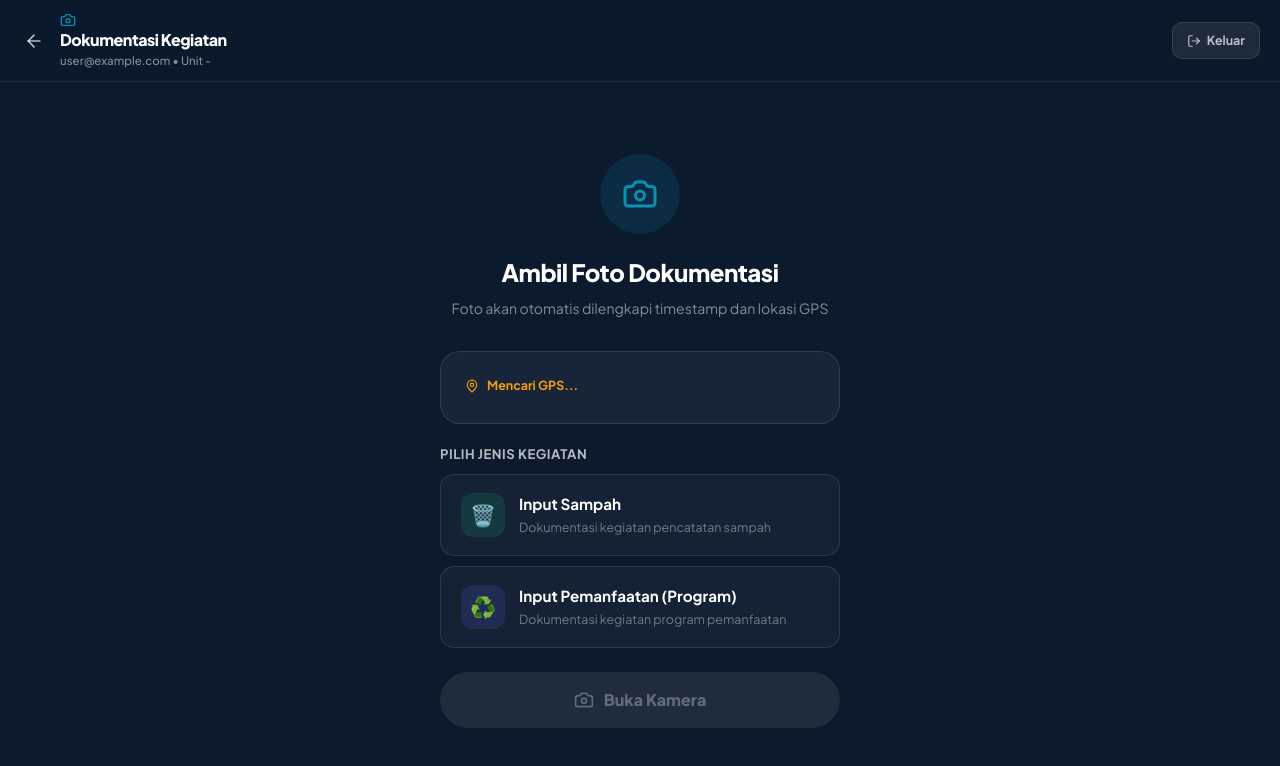
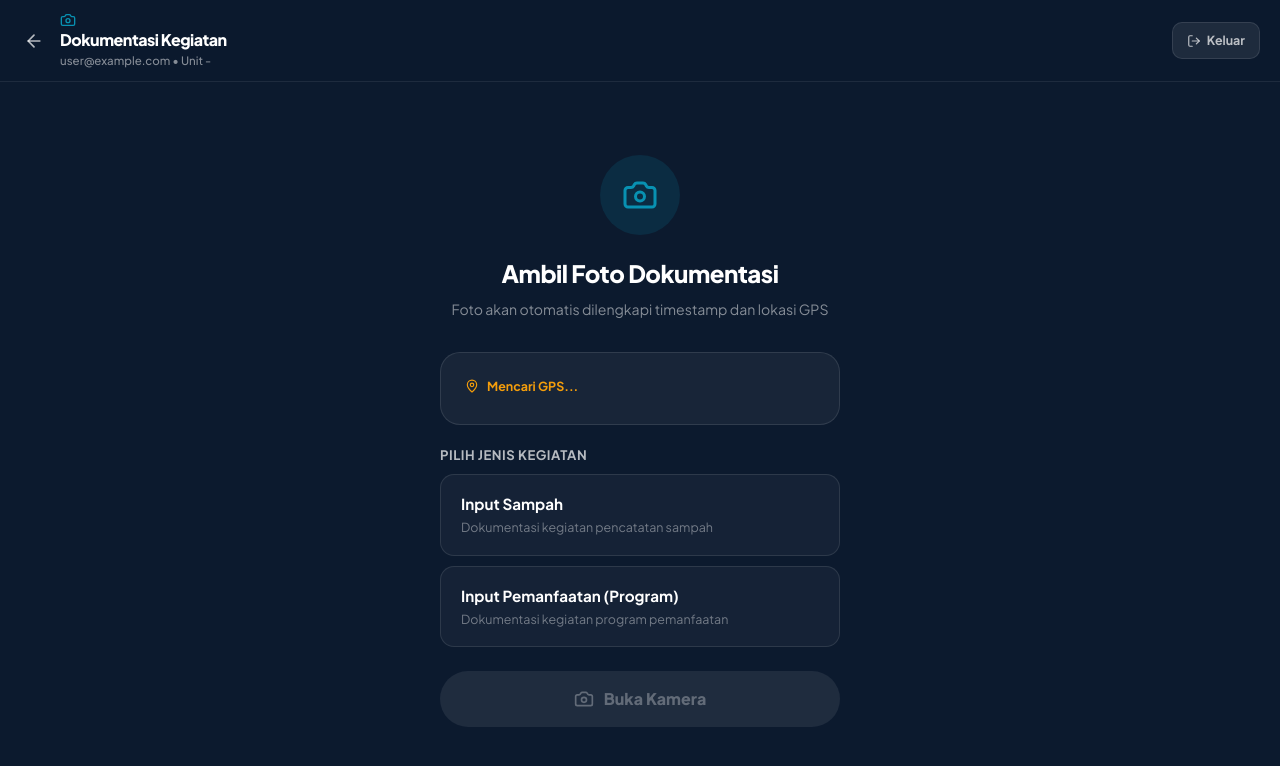
Before and after one commit to Quazy05/powercycle-web-validator, a Next.js app: page /dokumentasi in a window 1280 px wide. Shown: the top 766 px of the page. Built offline with nearby package versions, Linux system fonts and the light colour scheme; no server answers; sample sign-in values are in the browser's storage.

Commit message:
style: remove emoji icons from dokumentasi buttons

```diff
--- a/src/app/dokumentasi/page.js
+++ b/src/app/dokumentasi/page.js
@@ -430,7 +430,7 @@ export default function DokumentasiPage() {
               </label>
 
               <button onClick={() => setKegiatan('Input Sampah')} style={{ width: '100%', padding: '18px 20px', background: kegiatan === 'Input Sampah' ? 'rgba(8, 145, 178, 0.2)' : 'rgba(255,255,255,0.04)', border: kegiatan === 'Input Sampah' ? '2px solid var(--ds-accent)' : '1.5px solid rgba(255,255,255,0.1)', borderRadius: 14, cursor: 'pointer', textAlign: 'left', marginBottom: 10, transition: 'all 0.2s', fontFamily: 'inherit', display: 'flex', alignItems: 'center', gap: 14 }}>
-                <div style={{ width: 44, height: 44, borderRadius: 12, background: 'rgba(16, 185, 129, 0.15)', display: 'flex', alignItems: 'center', justifyContent: 'center', fontSize: '1.3rem', flexShrink: 0 }}>🗑️</div>
+
                 <div>
                   <span style={{ display: 'block', color: '#FFFFFF', fontWeight: 700, fontSize: '0.95rem' }}>Input Sampah</span>
                   <span style={{ display: 'block', color: 'rgba(255,255,255,0.4)', fontSize: '0.78rem', marginTop: 2 }}>Dokumentasi kegiatan pencatatan sampah</span>
@@ -438,7 +438,7 @@ export default function DokumentasiPage() {
               </button>
 
               <button onClick={() => setKegiatan('Input Pemanfaatan (Program)')} style={{ width: '100%', padding: '18px 20px', background: kegiatan === 'Input Pemanfaatan (Program)' ? 'rgba(8, 145, 178, 0.2)' : 'rgba(255,255,255,0.04)', border: kegiatan === 'Input Pemanfaatan (Program)' ? '2px solid var(--ds-accent)' : '1.5px solid rgba(255,255,255,0.1)', borderRadius: 14, cursor: 'pointer', textAlign: 'left', transition: 'all 0.2s', fontFamily: 'inherit', display: 'flex', alignItems: 'center', gap: 14 }}>
-                <div style={{ width: 44, height: 44, borderRadius: 12, background: 'rgba(99, 102, 241, 0.15)', display: 'flex', alignItems: 'center', justifyContent: 'center', fontSize: '1.3rem', flexShrink: 0 }}>♻️</div>
+
                 <div>
                   <span style={{ display: 'block', color: '#FFFFFF', fontWeight: 700, fontSize: '0.95rem' }}>Input Pemanfaatan (Program)</span>
                   <span style={{ display: 'block', color: 'rgba(255,255,255,0.4)', fontSize: '0.78rem', marginTop: 2 }}>Dokumentasi kegiatan program pemanfaatan</span>
```
